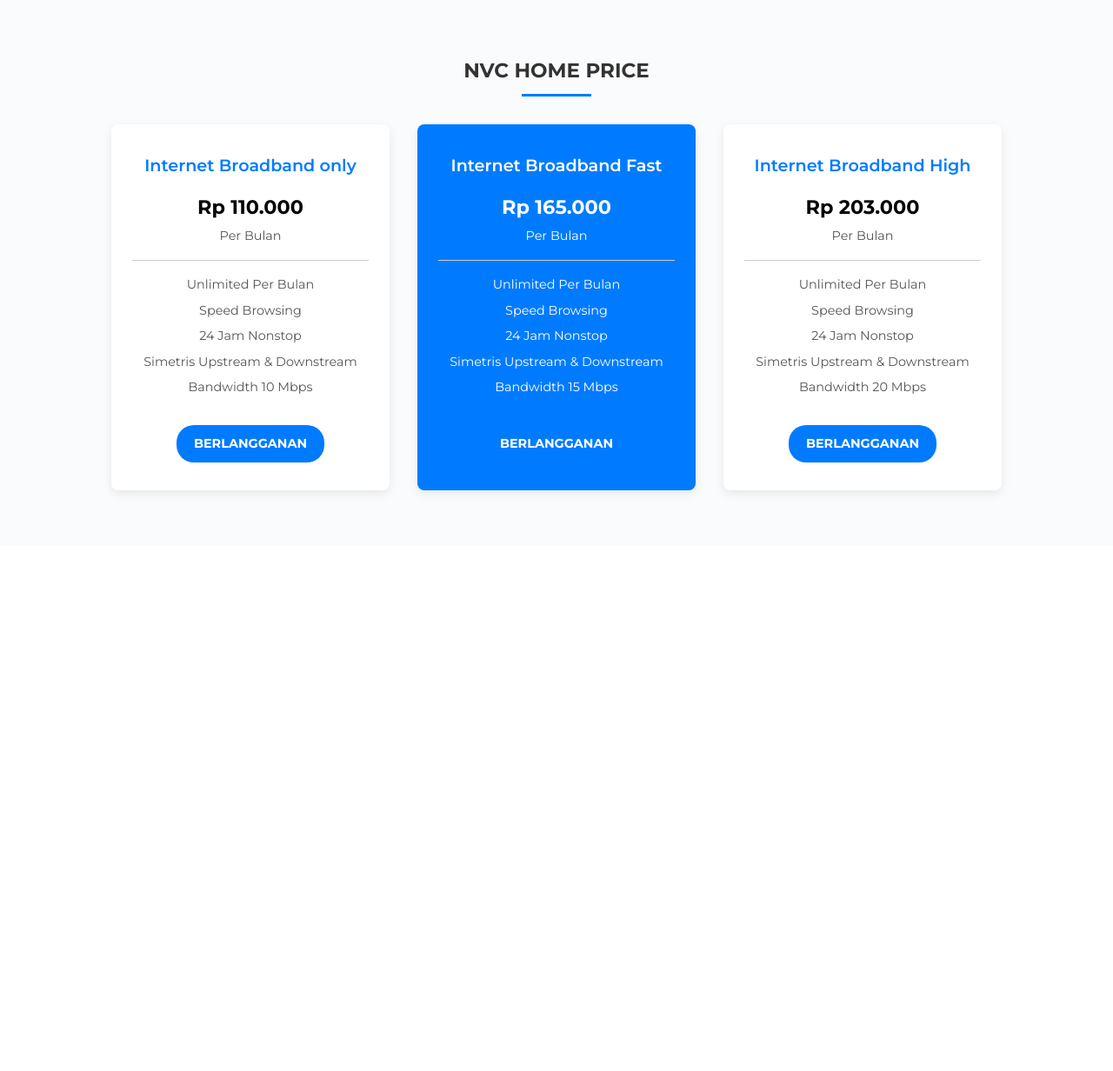
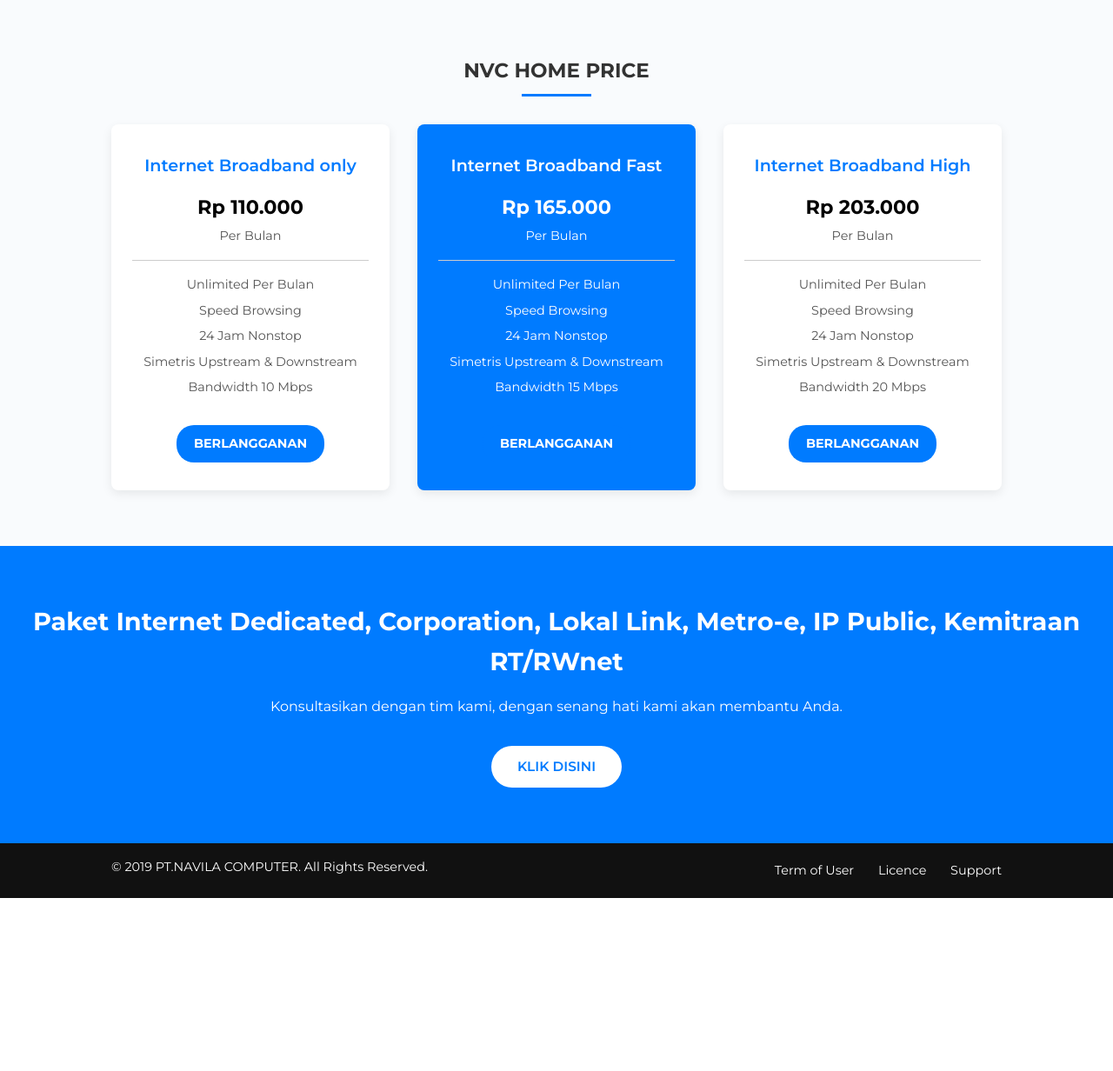
Before and after one commit to TheoAchmadd/nvcnet, a PHP site: page /index.html in a window 1280 px wide. Shown: the part 1459-2691 px from the top of the page at 87% size. After the commit the page ends 2492 px from the top, so only its background shows below. Run offline with PHP 8.4, Linux system fonts and the light colour scheme.

Commit message:
final : one page

```diff
--- a/assets/css/style.css
+++ b/assets/css/style.css
@@ -10,7 +10,6 @@ body {
   font-size: clamp(14px, 1.2vw, 18px);
   line-height: 1.6;
   background: #fff;
-  min-height: 20000px;
 }
 a {
   text-decoration: none;
@@ -373,6 +372,67 @@ a {
   color: #fff;
 }
 
+/* CTA Section */
+.cta {
+  background: #007bff;
+  color: #fff;
+  text-align: center;
+  padding: 4rem 2rem;
+}
+
+.cta-content h2 {
+  font-size: 1.8rem;
+  font-weight: 700;
+  margin-bottom: 1rem;
+}
+
+.cta-content p {
+  font-size: 1rem;
+  margin-bottom: 2rem;
+}
+
+.btn-cta {
+  display: inline-block;
+  padding: 12px 30px;
+  border-radius: 30px;
+  background: #fff;
+  color: #007bff;
+  font-weight: 600;
+  transition: all 0.3s ease;
+}
+
+.btn-cta:hover {
+  background: #0056b3;
+  color: #fff;
+}
+
+/* Footer */
+.footer {
+  background: #111;
+  color: #fff;
+  display: flex;
+  justify-content: space-between;
+  align-items: center;
+  padding: 1rem 10vw;
+  flex-wrap: wrap;
+  font-size: 0.9rem;
+}
+
+.footer-left {
+  margin-bottom: 0.5rem;
+}
+
+.footer-right a {
+  color: #fff;
+  margin-left: 1.5rem;
+  transition: color 0.3s ease;
+  font-size: 0.9rem;
+}
+
+.footer-right a:hover {
+  color: #007bff;
+}
+
 
 /* Responsive */
 @media (max-width: 992px) {
@@ -392,6 +452,21 @@ a {
   }
   #hamburger {
     display: block;
+  }
+}
+@media (max-width: 768px) {
+  .cta-content h2 {
+    font-size: 1.3rem;
+  }
+  .footer {
+    flex-direction: column;
+    text-align: center;
+  }
+  .footer-right {
+    margin-top: 0.5rem;
+  }
+  .footer-right a {
+    margin: 0 0.5rem;
   }
 }
 @media (max-width: 576px) {
--- a/index.html
+++ b/index.html
@@ -142,6 +142,32 @@
   </div>
 </section>
 
+<!-- CTA Section -->
+<section class="cta">
+  <div class="cta-content">
+    <h2>
+      Paket Internet Dedicated, Corporation, Lokal Link, Metro-e, IP Public, Kemitraan RT/RWnet
+    </h2>
+    <p>
+      Konsultasikan dengan tim kami, dengan senang hati kami akan membantu Anda.
+    </p>
+    <a href="#" class="btn-cta">KLIK DISINI</a>
+  </div>
+</section>
+
+<!-- Footer -->
+<footer class="footer">
+  <div class="footer-left">
+    <p>© 2019 PT.NAVILA COMPUTER. All Rights Reserved.</p>
+  </div>
+  <div class="footer-right">
+    <a href="#">Term of User</a>
+    <a href="#">Licence</a>
+    <a href="#">Support</a>
+  </div>
+</footer>
+
+
 
 
   <script src="assets/js/script.js"></script>
```
